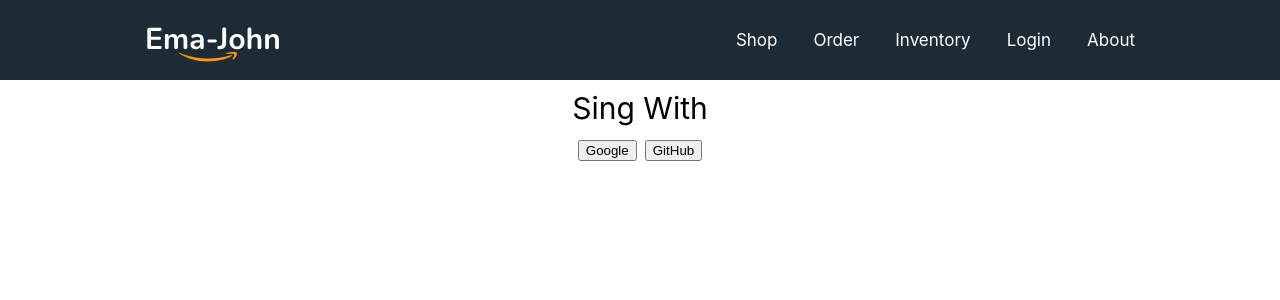
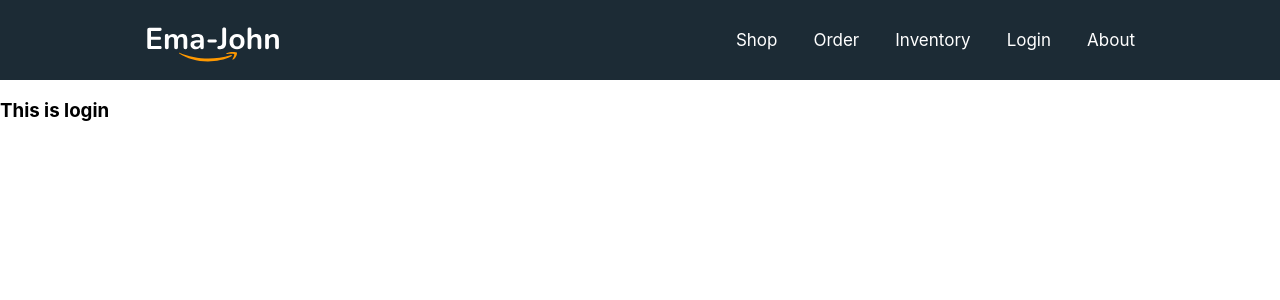
Before and after one commit to shahadat2772/ema-john-simple, a React (Create React App) app: page /login in a window 1280 px wide. Shown: the top 300 px of the page. Built offline with nearby package versions, Linux system fonts and the light colour scheme.

Commit message:
error fixed

```diff
--- a/src/App.js
+++ b/src/App.js
@@ -6,6 +6,7 @@ import Inventory from "./components/Inventory/Inventory";
 import Login from "./components/Login/Login";
 import Orders from "./components/Orders/Orders";
 import Shop from "./components/Shop/Shop";
+import SignUp from "./components/SignUp/SignUp";
 
 function App() {
   return (
@@ -22,6 +23,8 @@ function App() {
         <Route path="/inventory" element={<Inventory></Inventory>}></Route>
         {/* Login */}
         <Route path="/login" element={<Login></Login>}></Route>
+        {/* Sign UP */}
+        <Route path="/signup" element={<SignUp></SignUp>}></Route>
         {/* About */}
         <Route path="/about" element={<About></About>}></Route>
       </Routes>
--- a/src/components/Login/Login.js
+++ b/src/components/Login/Login.js
@@ -1,71 +1,9 @@
-import "./Login.css";
-import {
-  getAuth,
-  GoogleAuthProvider,
-  signOut,
-  signInWithPopup,
-  GithubAuthProvider,
-} from "firebase/auth";
-import app from "../../firebase.init";
-import React, { useEffect, useState } from "react";
+import React from "react";
 
 const Login = () => {
-  const auth = getAuth(app);
-  const googleAuth = new GoogleAuthProvider();
-  const gitAuth = new GithubAuthProvider();
-
-  const [user, setUser] = useState({});
-
-  const withGoogle = () => {
-    signInWithPopup(auth, googleAuth)
-      .then((result) => {
-        setUser(result.user);
-      })
-      .catch((err) => console.error(err));
-  };
-
-  const withGit = () => {
-    signInWithPopup(auth, gitAuth)
-      .then((result) => {
-        setUser(result.user);
-      })
-      .catch((err) => {
-        console.error(err);
-      });
-  };
-
-  const handleSignOut = () => {
-    signOut(auth)
-      .then(() => {
-        // console.log("AMI BABU");
-        setUser({});
-      })
-      .catch((err) => {
-        console.error(err);
-      });
-  };
-
   return (
-    <div className="loginContainer">
-      <p className="signWith">Sing With</p>
-      <div className="">
-        {user.uid ? (
-          <button onClick={handleSignOut}>SignOUT</button>
-        ) : (
-          <>
-            <button onClick={withGoogle}>Google</button>
-            <button onClick={withGit}>GitHub</button>
-          </>
-        )}
-      </div>
-
-      {user.uid && (
-        <div className="useContainer">
-          <img src={user.photoURL} alt="" />
-          <p className="name">Welcome, {user.displayName}</p>
-          <p className="email">{user.email}</p>
-        </div>
-      )}
+    <div>
+      <h3>This is login</h3>
     </div>
   );
 };
--- /dev/null
+++ b/src/components/SignUp/SignUp.js
@@ -0,0 +1,11 @@
+import React from "react";
+
+const SIgnUp = () => {
+  return (
+    <div>
+      <h3>Thsi is sign up</h3>
+    </div>
+  );
+};
+
+export default SIgnUp;
--- a/src/firebase.init.js
+++ b/src/firebase.init.js
@@ -1,6 +1,7 @@
 // Import the functions you need from the SDKs you need
 import { initializeApp } from "firebase/app";
 import { getAnalytics } from "firebase/analytics";
+import { getAuth } from "firebase/auth";
 // TODO: Add SDKs for Firebase products that you want to use
 // https://firebase.google.com/docs/web/setup#available-libraries
 
@@ -20,4 +21,6 @@ const firebaseConfig = {
 const app = initializeApp(firebaseConfig);
 const analytics = getAnalytics(app);
 
+export const auth = getAuth(app);
+
 export default app;
```
Also changed, not shown: src/__auth_steps.js (added, +7 -0 lines), src/components/SignUp/SignUp.css (added).
